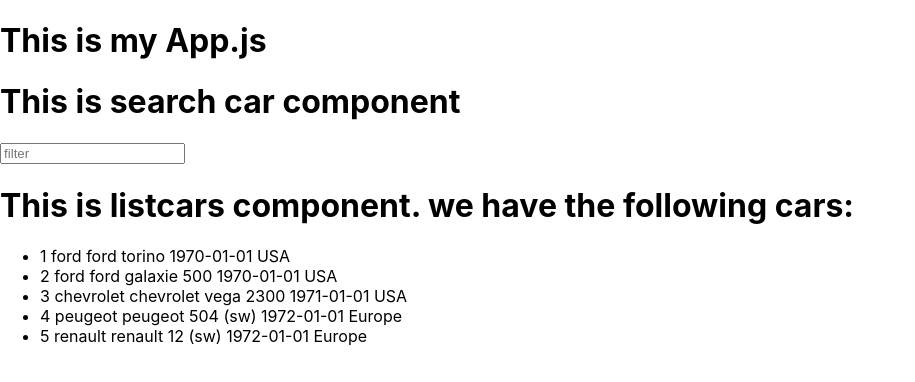
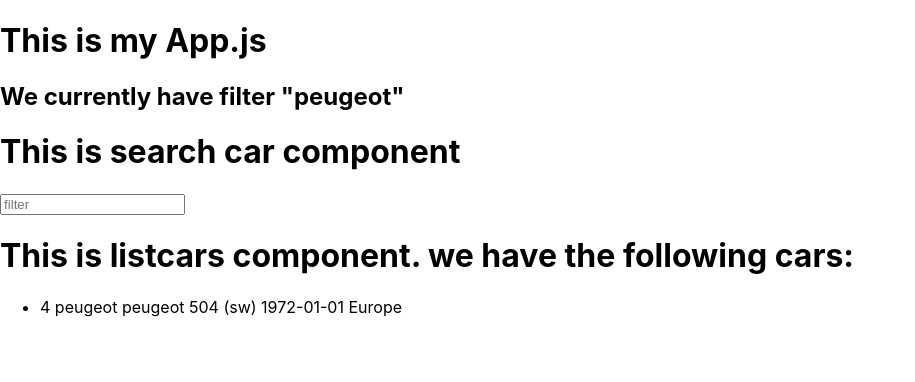
Before and after one commit to Nayar/mycarshop, a React (Create React App) app: page / in a window 1280 px wide. Shown: the top 382 px of the page, without its empty margins (0-915 px from the left). Built offline with nearby package versions, Linux system fonts and the light colour scheme.

Commit message:
filter by brand

```diff
--- a/src/App.js
+++ b/src/App.js
@@ -41,12 +41,19 @@ const listCars = [
 ]
 
 class App extends React.Component {
+  constructor(props) {
+    super(props)
+    this.state = {
+      filter : "peugeot"
+    }
+  }
   render() {
     return (
       <div>
         <h1>This is my App.js</h1>
+        <h2>We currently have filter "{this.state.filter}"</h2>
         <SearchCar/>
-        <ListCars cars={listCars}/>
+        <ListCars cars={listCars} filter={this.state.filter}/>
       </div>
     )
   }
--- a/src/ListCars.js
+++ b/src/ListCars.js
@@ -1,9 +1,12 @@
 function ListCars(props) {
+    const allcars = props.cars
+    const filteredcars = allcars.filter(car => car.brand.includes(props.filter))
+
     return (
         <div>
             <h1>This is listcars component. we have the following cars:</h1>
             <ul>
-                { props.cars.map(function(car) { return <li>{car.id} {car.brand} {car.name} {car.year} {car.origin}</li> }) }
+                { filteredcars.map(function(car) { return <li>{car.id} {car.brand} {car.name} {car.year} {car.origin}</li> }) }
             </ul>
         </div>
     )
```
